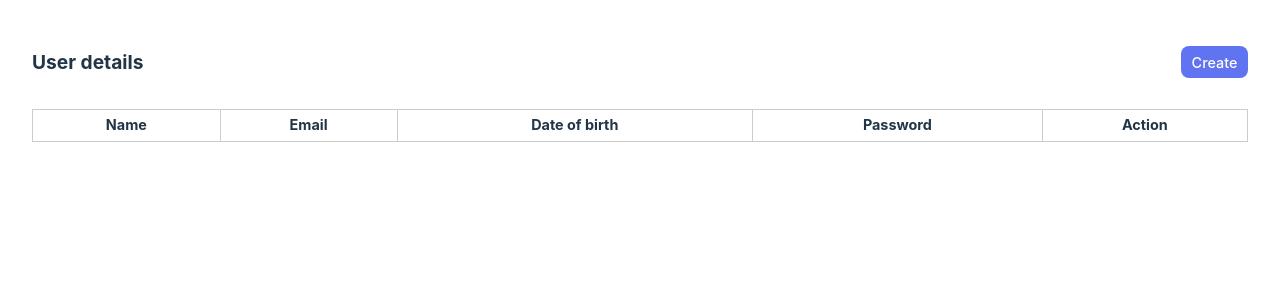
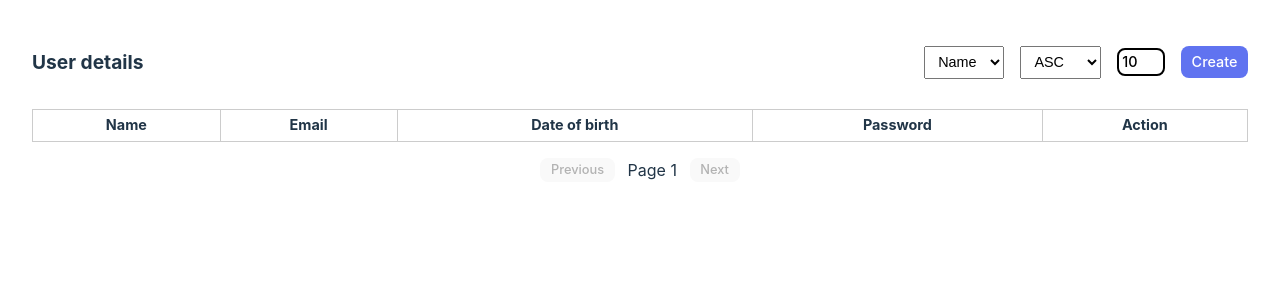
Before and after one commit to pinakjs/vue-assignment, a Vue app: page / in a window 1280 px wide. Shown: the top 300 px of the page. Built offline with nearby package versions, Linux system fonts and the light colour scheme.

Commit message:
Added pagination, filter and sorting

```diff
--- a/src/components/UserDetails/FormModal.vue
+++ b/src/components/UserDetails/FormModal.vue
@@ -1,33 +1,42 @@
 <script setup lang="ts">
-import { ref, watchEffect } from 'vue';
-import User from './User';
+import { ref, watchEffect } from "vue";
+import User from "./User";
 
 // form inputs
-const name = ref('')
-const email = ref('')
-const dob = ref('')
-const password = ref('')
-const cpassword = ref('')
+const name = ref("");
+const email = ref("");
+const dob = ref("");
+const password = ref("");
+const cpassword = ref("");
 
-const modal = ref<HTMLDivElement>(null!)
+const modal = ref<HTMLDivElement>(null!);
 
 // props
 const props = defineProps<{
-    isOpen: boolean,
-    user?: User
+  isOpen: boolean;
+  user?: User;
 }>();
 
 //emits
-const emit = defineEmits(['onCreateOrUpdate', 'close'])
+const emit = defineEmits(["onCreateOrUpdate", "close"]);
 
 const onFormSubmit = () => {
-    if (!name.value || !email.value || !dob.value || !password.value || !cpassword.value) {
-        return
+  console.log("RUN");
+  if (
+    !name.value ||
+    !email.value ||
+    !dob.value ||
+    !password.value ||
+    !cpassword.value
+  ) {
+    return;
   }
 
+  console.log("run");
+
   if (password.value != cpassword.value) {
-        alert("Passwod and confirm password does'nt match.")
-        return
+    alert("Passwod and confirm password does'nt match.");
+    return;
   }
 
   const data: User = {
@@ -35,13 +44,13 @@ const onFormSubmit = () => {
     email: email.value,
     dob: dob.value,
     password: password.value,
-        id: Math.random()
-    }
+    id: Math.random(),
+  };
 
-    emit('onCreateOrUpdate', data);
-    name.value = email.value = dob.value = password.value = cpassword.value = '';
-    emit('close');
-}
+  emit("onCreateOrUpdate", data);
+  name.value = email.value = dob.value = password.value = cpassword.value = "";
+  emit("close");
+};
 
 watchEffect(() => {
   if (props.user) {
@@ -53,30 +62,71 @@ watchEffect(() => {
   }
 
   if (!modal.value) {
-        return
+    return;
   }
 
   if (props.isOpen) {
-        modal.value.style.display = 'flex';
+    modal.value.style.display = "flex";
   } else {
-        modal.value.style.display = 'none';
+    modal.value.style.display = "none";
   }
-})
-
+});
 </script>
 
 <template>
   <div class="modal" ref="modal" style="display: none">
     <div class="modal__dailog">
-            <button type="button" class="close" title="Close model" @click="$emit('close')">&times;</button>
+      <button
+        type="button"
+        class="close"
+        title="Close model"
+        @click="$emit('close')"
+      >
+        &times;
+      </button>
 
       <h2>Create new user</h2>
       <form action="/create-user" method="post" @submit.prevent="onFormSubmit">
-                <input required type="text" name="name" id="name" placeholder="Name" v-model="name">
-                <input required type="email" name="email" id="email" placeholder="Email" v-model="email">
-                <input required type="date" name="dob" id="dob" placeholder="Date of birth" v-model="dob">
-                <input required type="password" name="password" id="password" placeholder="Password" v-model="password">
-                <input required type="password" name="c_password" id="c_password" placeholder="Confirm password" v-model="cpassword">
+        <input
+          required
+          type="text"
+          name="name"
+          id="name"
+          placeholder="Name"
+          v-model="name"
+        />
+        <input
+          required
+          type="email"
+          name="email"
+          id="email"
+          placeholder="Email"
+          v-model="email"
+        />
+        <input
+          required
+          type="date"
+          name="dob"
+          id="dob"
+          placeholder="Date of birth"
+          v-model="dob"
+        />
+        <input
+          required
+          type="password"
+          name="password"
+          id="password"
+          placeholder="Password"
+          v-model="password"
+        />
+        <input
+          required
+          type="password"
+          name="c_password"
+          id="c_password"
+          placeholder="Confirm password"
+          v-model="cpassword"
+        />
 
         <button type="submit" title="Create new user">
           {{ user ? "Update" : "Create" }}
@@ -105,6 +155,7 @@ watchEffect(() => {
   padding: 0.8rem;
   width: 100%;
   max-width: 400px;
+  position: relative;
 }
 
 .close {
@@ -119,7 +170,7 @@ watchEffect(() => {
 
 .modal__dailog h2 {
   font-size: 1.5rem;
-    text-align: center
+  text-align: center;
 }
 
 form {
--- a/src/components/UserDetails/List.vue
+++ b/src/components/UserDetails/List.vue
@@ -1,9 +1,14 @@
 <script setup lang="ts">
-import User from './User';
+import User from "./User";
 
-defineProps<{ users: User[] }>()
+defineProps<{
+  users: User[];
+  page: number;
+  total: number;
+  pageSize: number;
+}>();
 
-defineEmits(['onEdit', 'onDelete'])
+defineEmits(["onEdit", "onDelete", "onPage"]);
 </script>
 
 <template>
@@ -20,16 +25,46 @@ defineEmits(['onEdit', 'onDelete'])
     <tbody>
       <tr v-for="user of users">
         <td>{{ user.name }}</td>
-                <td>{{user.email}}</td>
-                <td>{{user.dob}}</td>
-                <td>{{user.password}}</td>
+        <td>{{ user.email }}</td>
+        <td>{{ user.dob }}</td>
+        <td>{{ user.password }}</td>
         <td>
-                    <button type="button" @click="$emit('onEdit', user.id)" title="Edit User details">Edit</button>
-                    <button type="button" @click="$emit('onDelete', user.id)" title="Delete User details">Delete</button>
+          <button
+            type="button"
+            @click="$emit('onEdit', user.id)"
+            title="Edit User details"
+          >
+            Edit
+          </button>
+          <button
+            type="button"
+            @click="$emit('onDelete', user.id)"
+            title="Delete User details"
+          >
+            Delete
+          </button>
         </td>
       </tr>
     </tbody>
   </table>
+
+  <div class="paging">
+    <button
+      type="button"
+      @click="$emit('onPage', page - 1)"
+      :disabled="page === 1"
+    >
+      Previous
+    </button>
+    <span>Page {{ page }}</span>
+    <button
+      type="button"
+      @click="$emit('onPage', page + 1)"
+      :disabled="page * pageSize >= total"
+    >
+      Next
+    </button>
+  </div>
 </template>
 
 <style scoped>
@@ -39,7 +74,8 @@ defineEmits(['onEdit', 'onDelete'])
   border-collapse: collapse;
 }
 
-    td,th {
+td,
+th {
   padding: 0.3rem;
   font-size: 0.9rem;
   border: 1px solid #ccc;
@@ -50,4 +86,20 @@ defineEmits(['onEdit', 'onDelete'])
   padding: 0.4rem 0.7rem;
   margin: 0 0.4rem;
 }
+
+.paging {
+  margin-top: 1rem;
+  display: flex;
+  justify-content: center;
+}
+
+.paging span {
+  font-size: 1rem;
+  margin: 0 0.4rem;
+}
+.paging button {
+  padding: 0.2rem 0.6rem;
+  margin: 0 0.4rem;
+  font-size: 0.8rem;
+}
 </style>
--- a/src/components/UserDetails/index.vue
+++ b/src/components/UserDetails/index.vue
@@ -1,21 +1,39 @@
 <script setup lang="ts">
-import { reactive, ref } from 'vue';
-import List from './List.vue';
-import FormModal from './FormModal.vue';
-import User from './User';
+import { reactive, ref, computed } from "vue";
+import List from "./List.vue";
+import FormModal from "./FormModal.vue";
+import User from "./User";
 
-const isModalOpened = ref(false)
-const currentUpdatingIndex = ref(-1)
+const isModalOpened = ref(false);
+const currentUpdatingIndex = ref(-1);
 
-const users = reactive<User[]>([])
+const users = reactive<User[]>([]);
+
+// for sorting and filter
+const sortType = ref("asc");
+const sortBy = ref("name");
+const getSortedData = computed(() => {
+  const sortByV = sortBy.value;
+  return users
+    .sort((a, b) => {
+      return sortType.value == "asc"
+        ? a[sortByV].localeCompare(b[sortByV])
+        : b[sortByV].localeCompare(a[sortByV]);
+    })
+    .slice(page.value - 1, page.value * total.value);
+});
+
+// for paging
+const page = ref(1);
+const total = ref(10);
 
 const onCreateButtonClick = () => {
   isModalOpened.value = true;
-}
+};
 
 const onCloseModel = () => {
   isModalOpened.value = false;
-}
+};
 
 const onCreateorUpdate = (data: User) => {
   if (currentUpdatingIndex.value == -1) {
@@ -24,40 +42,69 @@ const onCreateorUpdate = (data: User) => {
     users[currentUpdatingIndex.value] = data;
     currentUpdatingIndex.value = -1;
   }
-}
+};
 
 const onEditUser = (id: number) => {
-    const index = users.findIndex(user => user.id == id);
+  const index = users.findIndex((user) => user.id == id);
   if (index == -1) {
-        return
+    return;
   }
 
   currentUpdatingIndex.value = index;
   onCreateButtonClick();
-}
+};
 
 const onDeleteUser = (id: number) => {
-    const index = users.findIndex(user => user.id == id);
+  const index = users.findIndex((user) => user.id == id);
   if (index == -1) {
-        return
+    return;
   }
 
   users.splice(index, 1);
-}
-
+};
 </script>
 
 <template>
   <div class="top">
     <h2>User details</h2>
 
-        <button title="Create new user" type="button" @click="onCreateButtonClick">
+    <div class="">
+      <select name="sort by" id="sort-by" v-model="sortBy">
+        <option value="name">Name</option>
+        <option value="email">Email</option>
+        <option value="dob">DOB</option>
+      </select>
+      <select name="sort type" id="sort-type" v-model="sortType">
+        <option value="asc">ASC</option>
+        <option value="desc">DESC</option>
+      </select>
+
+      <input type="number" min="1" max="20" v-model="total" />
+      <button
+        title="Create new user"
+        type="button"
+        @click="onCreateButtonClick"
+      >
         Create
       </button>
     </div>
+  </div>
 
-    <List :users="users" @onEdit="onEditUser" @onDelete="onDeleteUser" />
-    <form-modal :isOpen="isModalOpened" :user="users[currentUpdatingIndex]" @close="onCloseModel" @onCreateOrUpdate="onCreateorUpdate"  />
+  <List
+    :page="page"
+    :total="users.length"
+    :pageSize="total"
+    :users="getSortedData"
+    @onEdit="onEditUser"
+    @onDelete="onDeleteUser"
+    @onPage="page = $event"
+  />
+  <form-modal
+    :isOpen="isModalOpened"
+    :user="users[currentUpdatingIndex]"
+    @close="onCloseModel"
+    @onCreateOrUpdate="onCreateorUpdate"
+  />
 </template>
 
 <style scoped>
@@ -79,4 +126,16 @@ const onDeleteUser = (id: number) => {
   background: rgb(96, 115, 240);
   color: #fff;
 }
+
+.top select,
+.top input {
+  padding: 0.4rem 0.6rem;
+  font-size: 0.9rem;
+  margin-right: 1rem;
+  display: inline;
+}
+.top input {
+  width: 3rem;
+  padding: 0.2rem;
+}
 </style>
```
Also changed, not shown: .codesandbox/tasks.json (added). Lines whose indentation alone changed are shown as unchanged.
